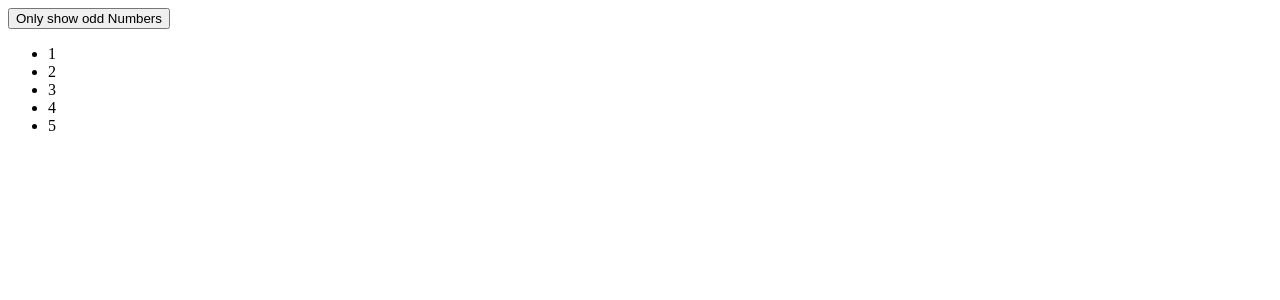
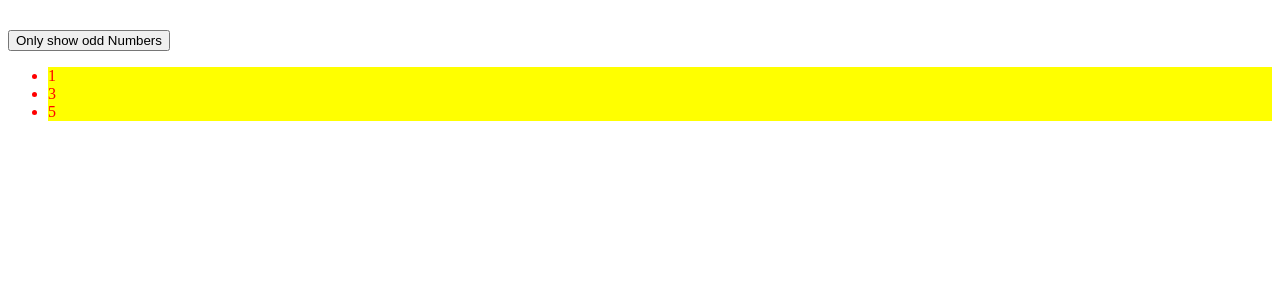
Before and after one commit to nakuyabridget/showonlyoddNumbersTypescript, an Angular app: page / in a window 1280 px wide. Both pictures are taken after a click on the button "Only show odd Numbers". Shown: the top 300 px of the page. Built offline with nearby package versions, Linux system fonts and the light colour scheme.

Commit message:
ngClass and ngStyle implementation

```diff
--- a/src/app/app.component.css
+++ b/src/app/app.component.css
@@ -0,0 +1,7 @@
+.container {
+    margin-top: 30px;
+}
+
+.odd {
+    color: red;
+}
--- a/src/app/app.component.html
+++ b/src/app/app.component.html
@@ -6,12 +6,34 @@ when this button is clicked, we geta result of odd numbers-->
         <div class="div col-xs-12">
             <button class="btn btn-primary" (click)="onlyOdd=!onlyOdd ">Only show odd Numbers</button>
             <br>
+            <!--an un ordered list of class list - group,
+            with adiv that checks if the numbers that are being looped through
+            using ng For and then dispays them using string interpolation {{odd}}-->
+
 
             <ul class="list-group ">
-                <li class="list-group-item" *ngFor="let number of numbers ">
-                    {{number}}
+                <div *ngIf="onlyOdd">
+                    <!-- using ngClass attribute to make the dispayed odd numbers red, using the elemnent stated in the css-->
+                    <li class="list-group-item" [ngClass]="{ odd: odd %2 !== 0 }" [ngStyle]="{backgroundColor : odd %2 !== 0 ? 'yellow' : 'transparent'}" *ngFor="let odd of oddNumbers ">
+                        {{odd}}
 
-                </li>
+                    </li>
+
+                </div>
+
+                <!--another un ordered list of class list - group,
+            with adiv that checks if the numbers that are being looped through
+            using ng For and then dispays them using string interpolation {{even}}-->
+
+
+
+                <div *ngIf="!onlyOdd">
+                    <li class="list-group-item" [ngClass]="{ odd: even %2 !== 0 }" *ngFor="let even of evenNumbers ">
+                        {{even}}
+
+                    </li>
+
+                </div>
             </ul>
         </div>
     </div>
--- a/src/app/app.component.ts
+++ b/src/app/app.component.ts
@@ -6,8 +6,9 @@ import { Component } from '@angular/core';
   styleUrls: ['./app.component.css']
 })
 export class AppComponent {
-  numbers = [1, 2, 3, 4, 5];
+  //  = [1, 2, 3, 4, 5];
   oddNumbers = [1, 3, 5];
   evenNumbers = [2, 4];
   onlyOdd = false;
+
 }
```
